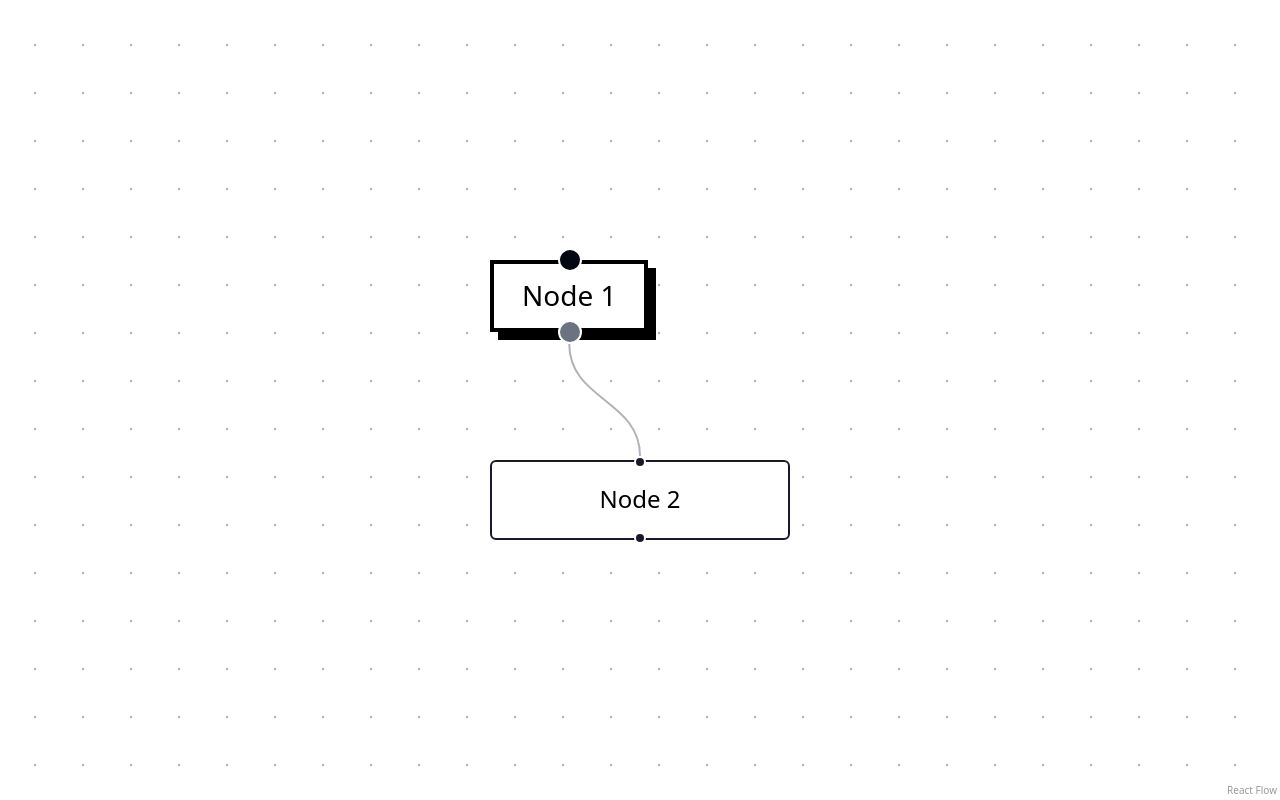
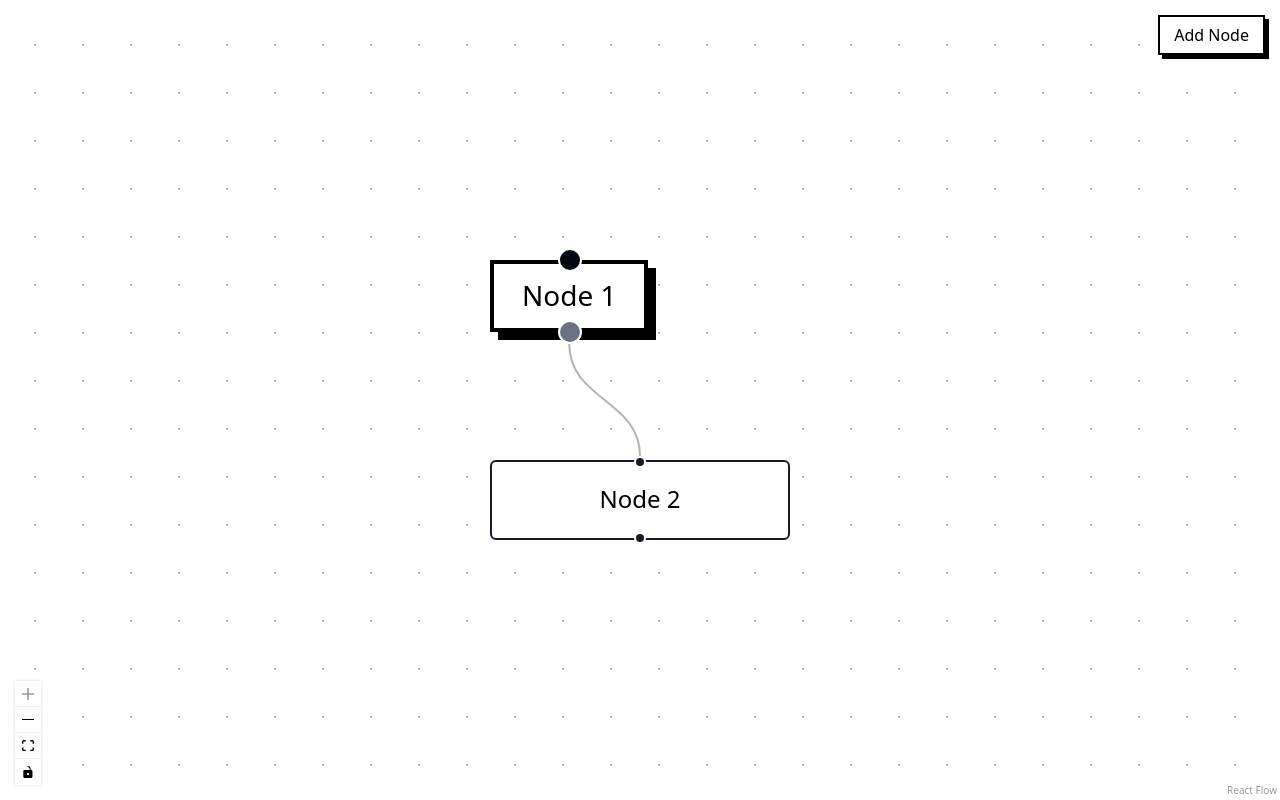
Before and after one commit to nitudeka/chatbot-builder-react-flow, a React (Vite) app: page / in a window 1280 px wide. Built offline with nearby package versions, Linux system fonts and the light colour scheme.

Commit message:
add drag and drop handler in builder

```diff
--- a/src/components/builder/index.tsx
+++ b/src/components/builder/index.tsx
@@ -1,7 +1,11 @@
 import { useState, useCallback } from 'react';
-import { ReactFlow, Background, applyNodeChanges, applyEdgeChanges, addEdge } from '@xyflow/react';
+import { ReactFlow, Background, Panel, applyNodeChanges, applyEdgeChanges, addEdge, Controls, ReactFlowProvider, useReactFlow } from '@xyflow/react';
 import '@xyflow/react/dist/style.css';
 import CustomNode from './nodes';
+import AddNodeButton from './AddNodeButton';
+import Sidebar from './Sidebar';
+import { DnDProvider, useDnD } from './DnDContext';
+import { v4 } from 'uuid';
 
 const initialNodes = [
   { id: 'n1', type: 'customNode', position: { x: 0, y: 0 }, data: { label: 'Node 1' } },
@@ -13,9 +17,12 @@ const nodeTypes = {
   customNode: CustomNode
 }
 
-export default function Builder() {
+const Builder: React.FC = () => {
+  const [isSideDrawerOpen, setIsSideDrawerOpen] = useState(false)
   const [nodes, setNodes] = useState(initialNodes);
   const [edges, setEdges] = useState(initialEdges);
+  const [type] = useDnD();
+  const { screenToFlowPosition } = useReactFlow();
 
   const onNodesChange = useCallback(
     (changes) => setNodes((nodesSnapshot) => applyNodeChanges(changes, nodesSnapshot)),
@@ -30,8 +37,39 @@ export default function Builder() {
     [],
   );
 
+  const onDragOver = useCallback((event) => {
+    event.preventDefault();
+    event.dataTransfer.dropEffect = 'move';
+  }, []);
+
+  const onDrop = useCallback(
+    (event: any) => {
+      event.preventDefault();
+
+      // check if the dropped element is valid
+      if (!type) {
+        return;
+      }
+
+      const position = screenToFlowPosition({
+        x: event.clientX,
+        y: event.clientY,
+      });
+
+      const newNode = {
+        id: v4(),
+        type: 'customNode',
+        position,
+        data: { type, label: `${type} node` },
+      };
+
+      setNodes((nds) => nds.concat(newNode));
+    },
+    [screenToFlowPosition, type],
+  );
+
   return (
-    <div style={{ width: '100vw', height: '100vh' }}>
+    <div className="h-screen w-screen">
       <ReactFlow
         nodes={nodes}
         edges={edges}
@@ -39,10 +77,27 @@ export default function Builder() {
         onEdgesChange={onEdgesChange}
         onConnect={onConnect}
 	nodeTypes={nodeTypes}
+	onDragOver={onDragOver}
+	onDrop={onDrop}
         fitView
       >
+	<Controls />
         <Background gap={24} size={1} />
+	<Panel position="top-right">
+	  <AddNodeButton onClick={() => setIsSideDrawerOpen(true)}>
+	    Add Node
+	  </AddNodeButton>
+	</Panel>
       </ReactFlow>
+      <Sidebar isOpen={isSideDrawerOpen} onClose={() => setIsSideDrawerOpen(false)} />
     </div>
   );
 }
+
+export default () => (
+  <ReactFlowProvider>
+    <DnDProvider>
+      <Builder />
+    </DnDProvider>
+  </ReactFlowProvider>
+)
```
